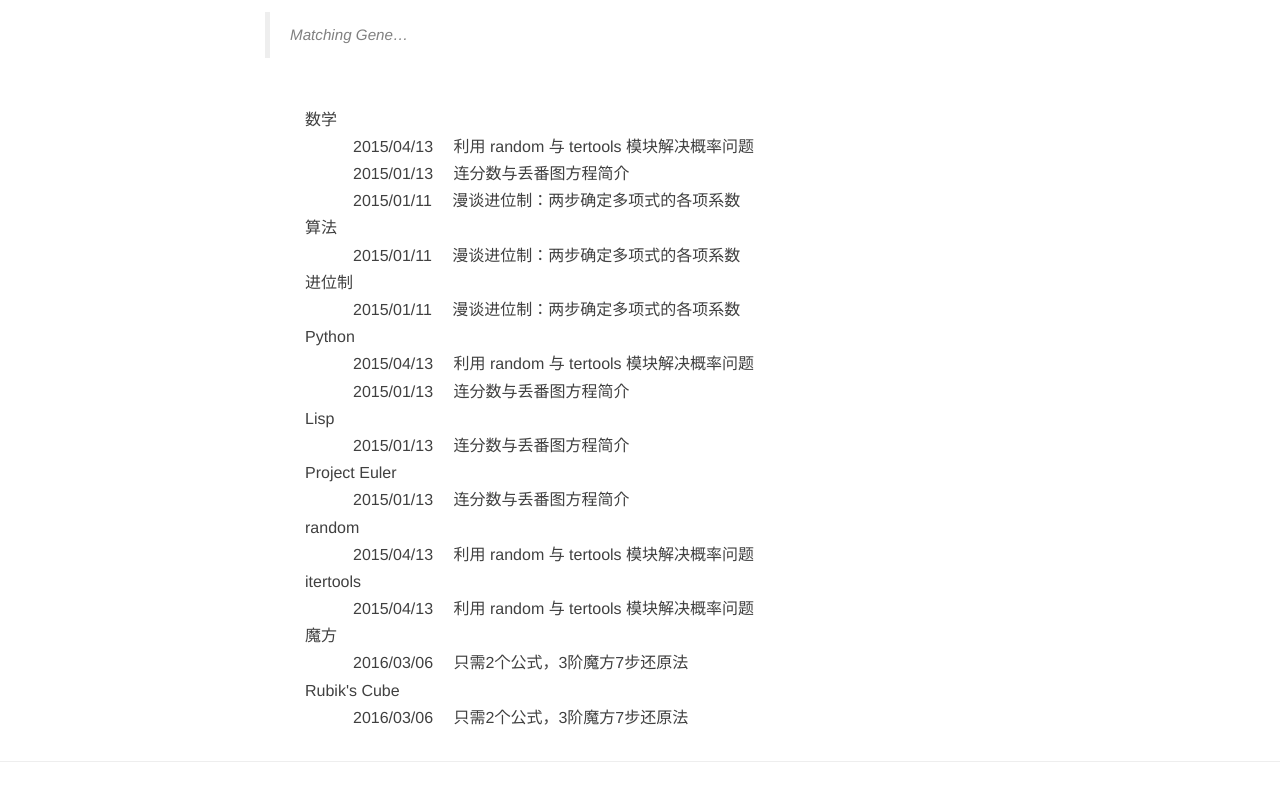
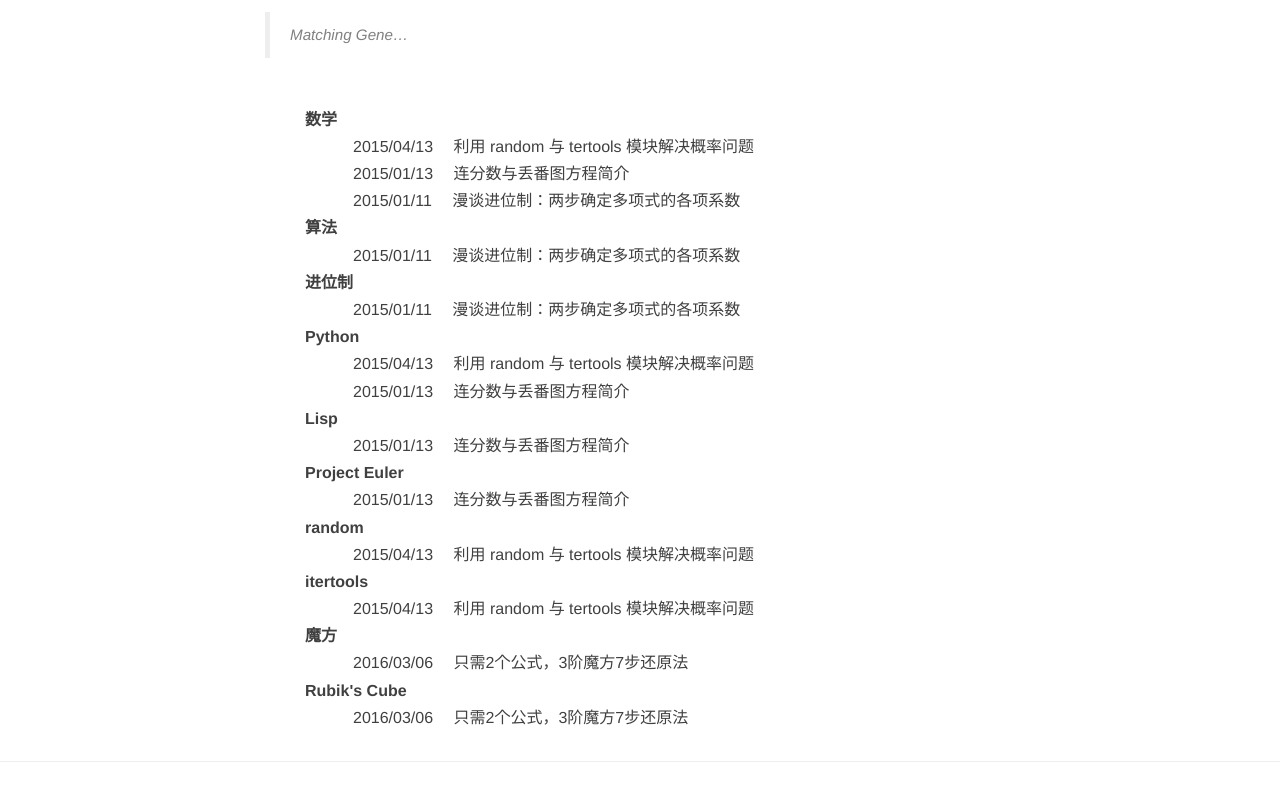
Before and after one commit to ceares/ceares.github.io, a Jekyll site: the page built from tags.md, in a window 1280 px wide. Shown: the part 586-1372 px from the top of the page. Built offline with Jekyll 4.4.1, drawn with Linux system fonts in a browser that asks for light colours; nearby versions of some CDN libraries; library files that are not in the unit come from our copies.

Commit message:
Update tags.md

```diff
--- a/tags.md
+++ b/tags.md
@@ -13,7 +13,7 @@
 
 > Matching Gene…
 
-<ul class="listing" style="list-style-type: none;font-weight:weight;margin-top:0.5in;">
+<ul class="listing" style="list-style-type: none;font-weight: bold;margin-top:0.5in;">
 {% for tag in site.tags %}
   <li class="listing-seperator" id="{{ tag[0] }}">{{ tag[0] }}</li>
 {% for post in tag[1] %}
```
